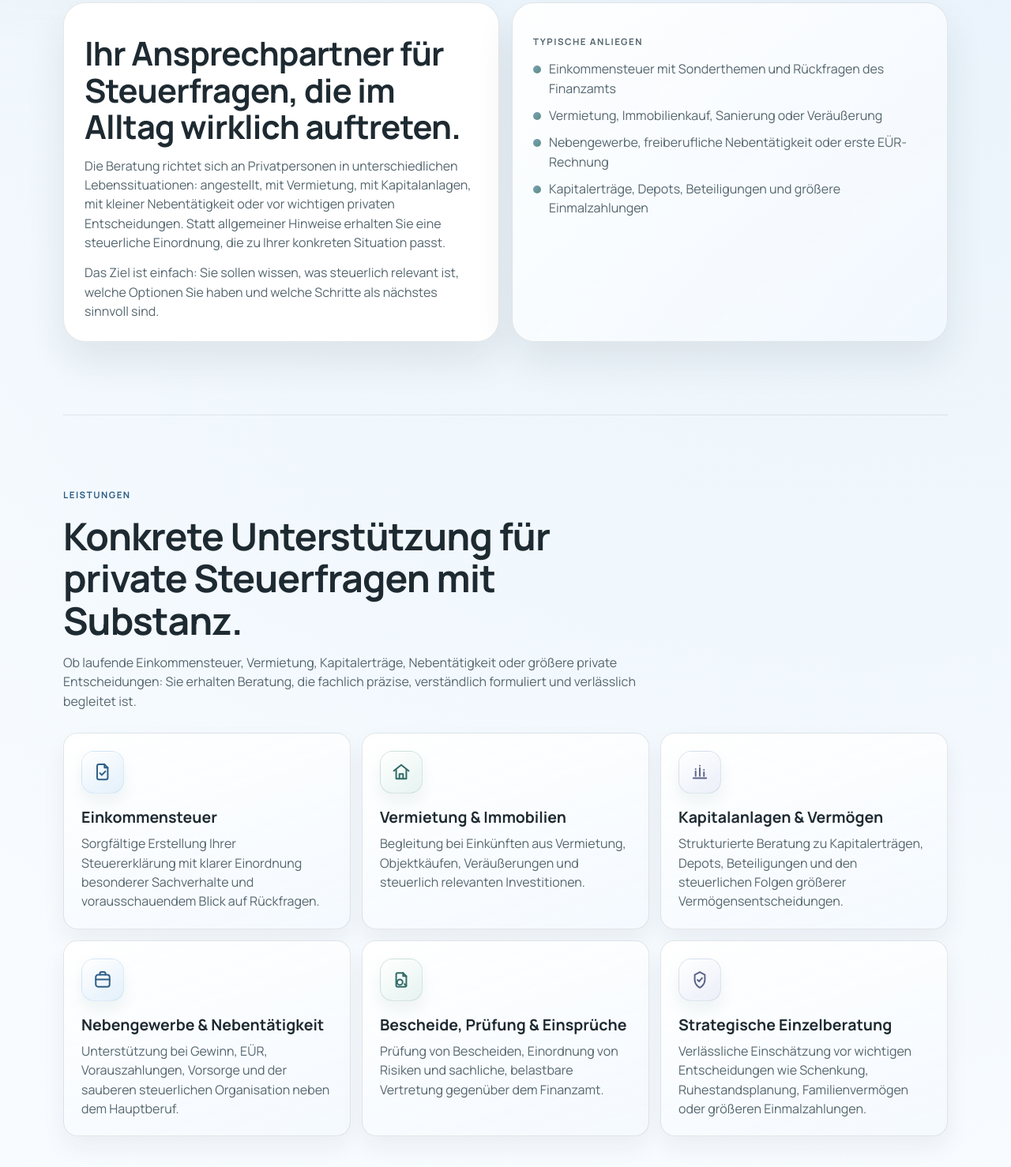
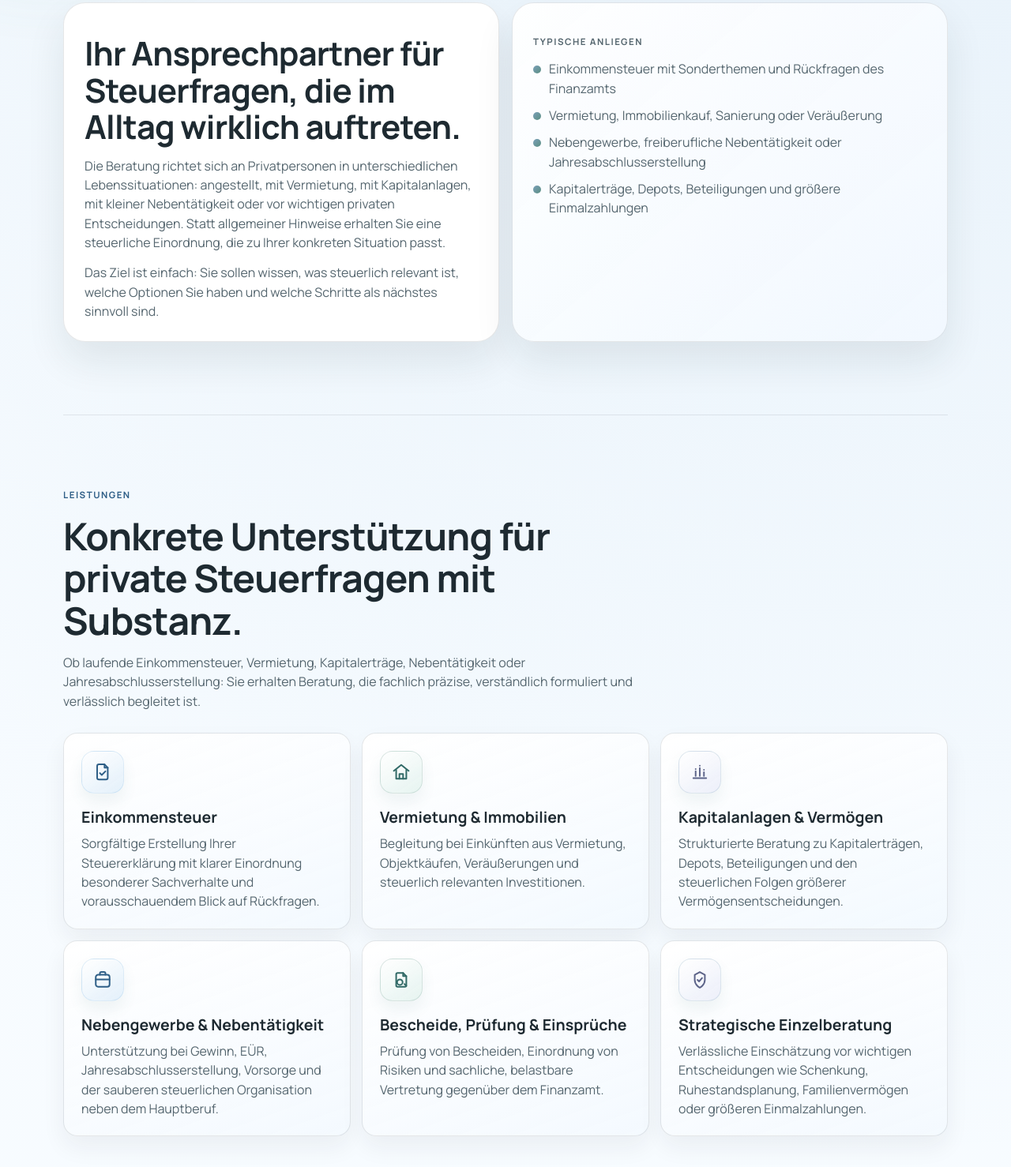
Before and after one commit to IridiumWasTaken/taximusminimus, an Eleventy site: page index.html in a window 1280 px wide. Shown: the part 1075-2553 px from the top of the page at 79% size. Built offline with nearby package versions, Linux system fonts and the light colour scheme; Eleventy itself is replaced by a stand-in of ours; files that its build step writes are made by us from their sources.

Commit message:
Update index.html

```diff
--- a/index.html
+++ b/index.html
@@ -144,7 +144,7 @@
           <ul class="checks">
             <li>Einkommensteuer mit Sonderthemen und Rückfragen des Finanzamts</li>
             <li>Vermietung, Immobilienkauf, Sanierung oder Veräußerung</li>
-            <li>Nebengewerbe, freiberufliche Nebentätigkeit oder erste EÜR-Rechnung</li>
+            <li>Nebengewerbe, freiberufliche Nebentätigkeit oder Jahresabschlusserstellung</li>
             <li>Kapitalerträge, Depots, Beteiligungen und größere Einmalzahlungen</li>
           </ul>
         </article>
@@ -156,7 +156,7 @@
           <h2>Konkrete Unterstützung für private Steuerfragen mit Substanz.</h2>
           <p>
             Ob laufende Einkommensteuer, Vermietung, Kapitalerträge,
-            Nebentätigkeit oder größere private Entscheidungen: Sie erhalten
+            Nebentätigkeit oder Jahresabschlusserstellung: Sie erhalten
             Beratung, die fachlich präzise, verständlich formuliert und
             verlässlich begleitet ist.
           </p>
@@ -219,7 +219,7 @@
             </div>
             <h3>Nebengewerbe & Nebentätigkeit</h3>
             <p>
-              Unterstützung bei Gewinn, EÜR, Vorauszahlungen, Vorsorge und der
+              Unterstützung bei Gewinn, EÜR, Jahresabschlusserstellung, Vorsorge und der
               sauberen steuerlichen Organisation neben dem Hauptberuf.
             </p>
           </article>
```
